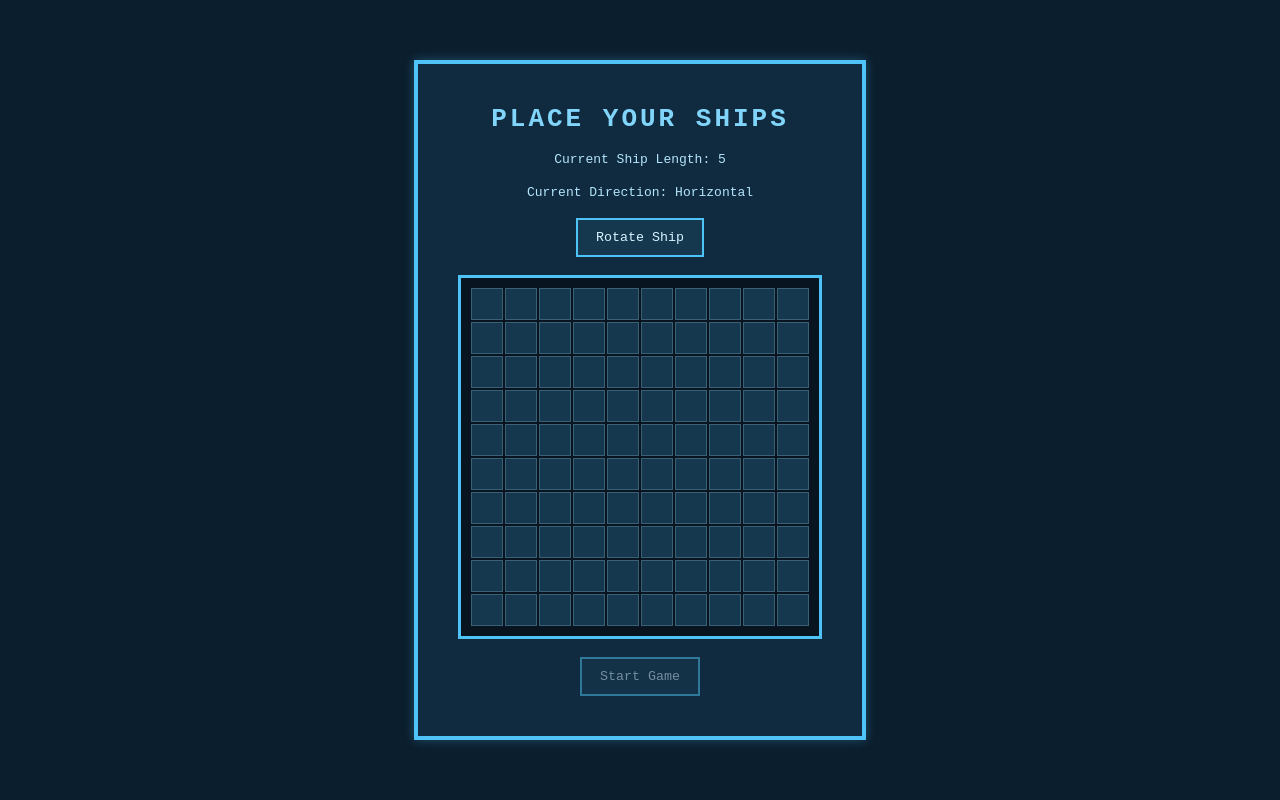
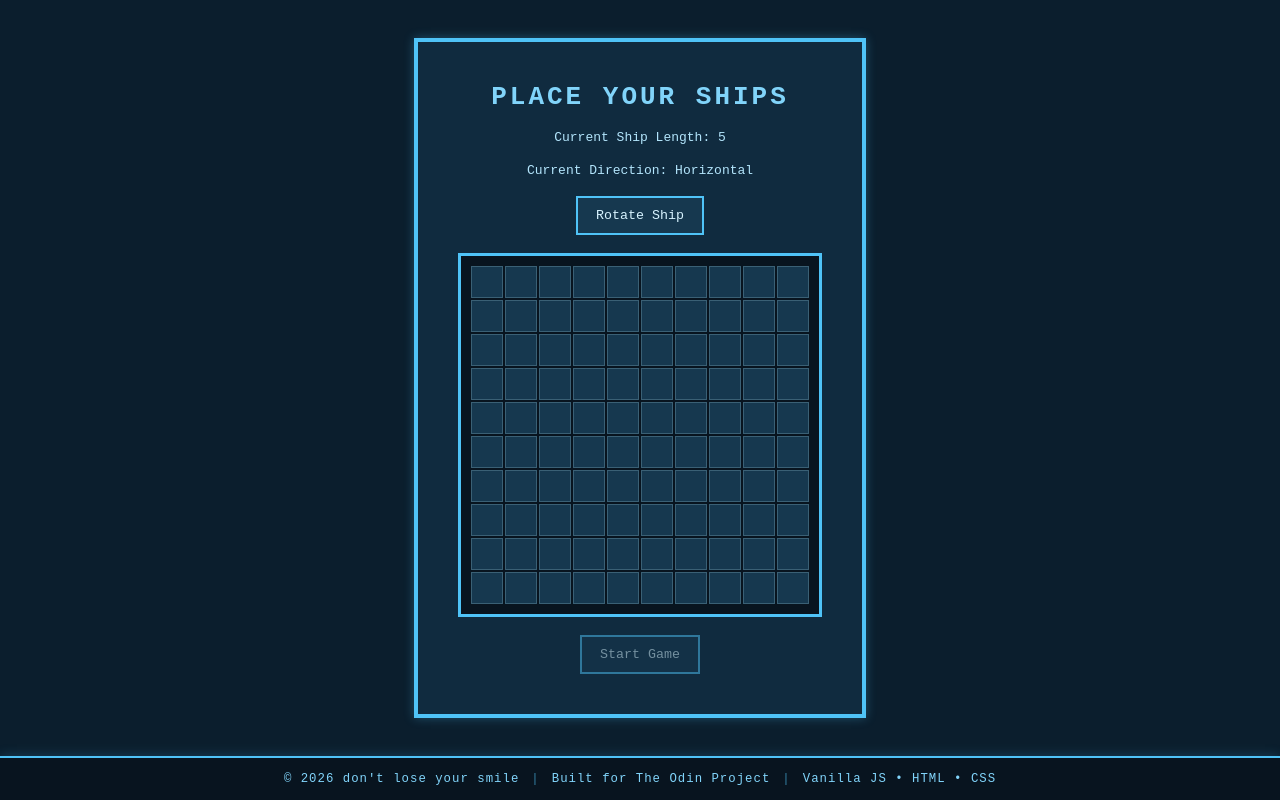
Before and after one commit to midhin11/battleship, a website built with webpack: page src/template.html in a window 1280 px wide. Built offline with nearby package versions, Linux system fonts and the light colour scheme.

Commit message:
Add page footer

```diff
--- a/src/styles/setup-styles.css
+++ b/src/styles/setup-styles.css
@@ -3,13 +3,14 @@
 /* SETUP PHASE STYLING */
 
 .setup-container {
+    flex: 1;
     display: flex;
     justify-content: center;
     align-items: center;
-    min-height: 100vh;
     background-color: #0b1e2d;
     font-family: monospace;
 }
+
 
 .setup-panel {
     display: flex;
@@ -93,3 +94,29 @@
 .preview-invalid {
     background-color: lightcoral;
 }
+
+.footer {
+    width: 100%;
+    padding: 14px 20px;
+    background-color: #08141f;
+    border-top: 2px solid #4fc3f7;
+    box-sizing: border-box;
+    box-shadow: 0 -2px 10px rgba(79,195,247,0.15);
+}
+
+.footer-content {
+    display: flex;
+    justify-content: center;
+    align-items: center;
+    flex-wrap: wrap;
+    gap: 12px;
+    font-family: monospace;
+    font-size: 0.95rem;
+    letter-spacing: 1px;
+    color: #81d4fa;
+}
+
+.footer-divider {
+    color: #4fc3f7;
+    opacity: 0.6;
+}
--- a/src/template.html
+++ b/src/template.html
@@ -8,11 +8,18 @@
     <title>BattleShip</title>
 </head>
 <body>
-    <div></div>
     <div class="main">
         <div class="status-bar"></div>
         <div class="game-container"></div>
     </div>
-    <div class="footer"></div>
+    <div class="footer">
+        <div class="footer-content">
+            <span>© 2026 don't lose your smile</span>
+            <span class="footer-divider">|</span>
+            <span>Built for The Odin Project</span>
+            <span class="footer-divider">|</span>
+            <span>Vanilla JS • HTML • CSS</span>
+        </div>
+    </div>
 </body>
 </html>
```
Also changed, not shown: README.md.
